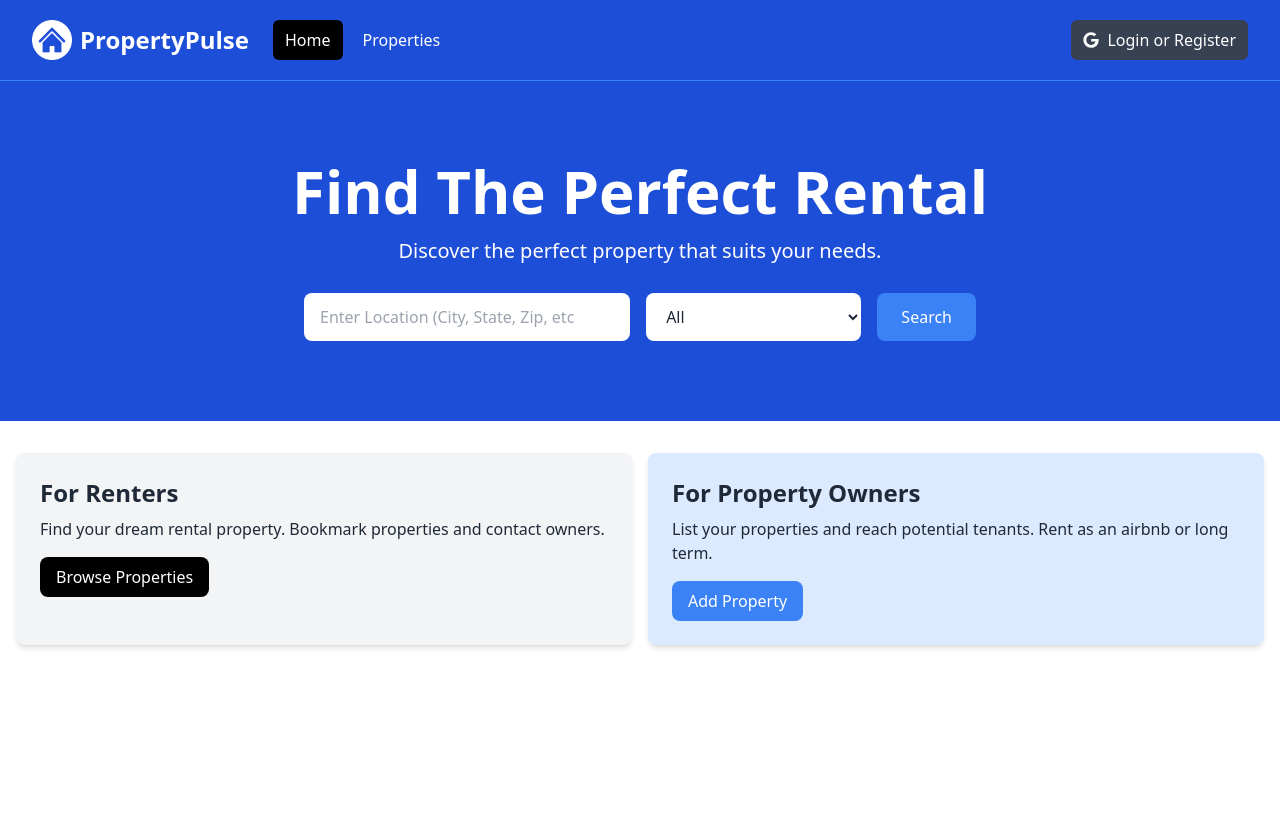
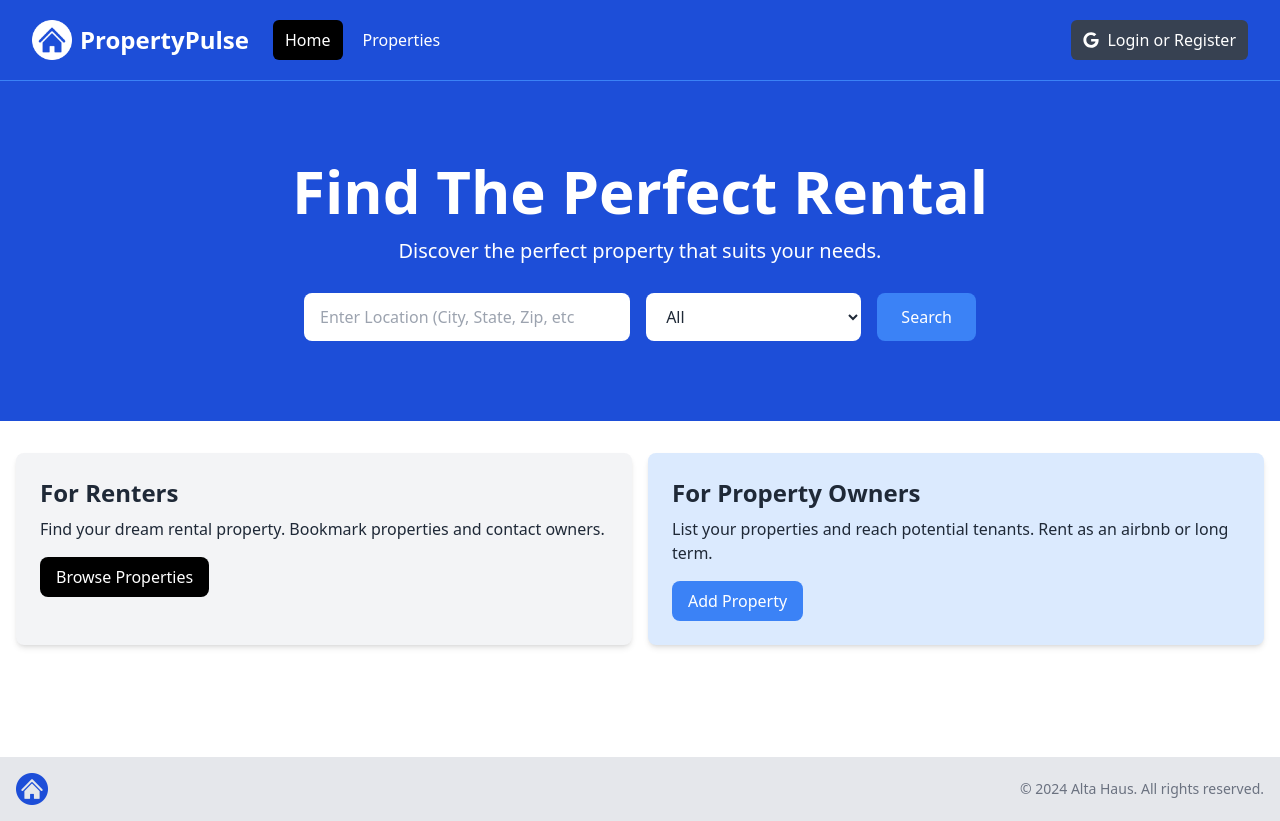
Before and after one commit to xaviguasch/alta-haus-app, a Next.js app: page / in a window 1280 px wide. Before the commit the page ends 800 px from the top, so only its background shows below. Built offline with nearby package versions, Linux system fonts and the light colour scheme.

Commit message:
added and configured Footer component

```diff
--- a/app/layout.jsx
+++ b/app/layout.jsx
@@ -1,4 +1,6 @@
 import Navbar from '@/components/Navbar'
+import Footer from '@/components/Footer'
+
 import '@/assets/styles/globals.css'
 
 export const metadata = {
@@ -13,6 +15,7 @@
       <body>
         <Navbar />
         <main>{children}</main>
+        <Footer />
       </body>
     </html>
   )
--- /dev/null
+++ b/components/Footer.jsx
@@ -0,0 +1,24 @@
+import Image from 'next/image'
+import logo from '@/assets/images/logo.png'
+
+const Footer = () => {
+  const currentYear = new Date().getFullYear()
+
+  return (
+    <footer className='bg-gray-200 py-4 mt-24'>
+      <div className='container mx-auto flex flex-col md:flex-row items-center justify-between px-4'>
+        <div className='mb-4 md:mb-0'>
+          <Image src={logo} alt='Logo' className='h-8 w-auto' />
+        </div>
+
+        <div>
+          <p className='text-sm text-gray-500 mt-2 md:mt-0'>
+            &copy; {currentYear} Alta Haus. All rights reserved.
+          </p>
+        </div>
+      </div>
+    </footer>
+  )
+}
+
+export default Footer
```
